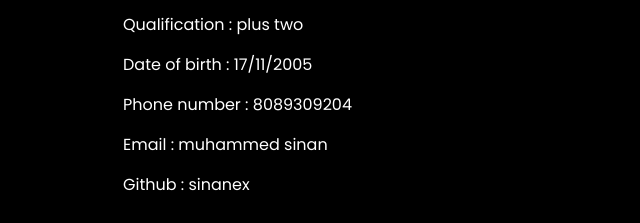
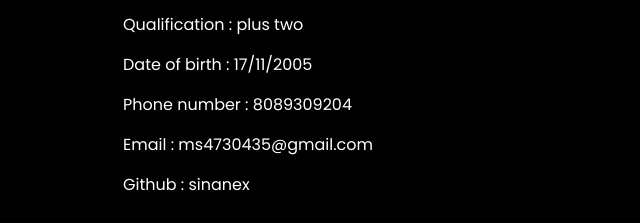
Before and after one commit to sinanex/portfolio, a plain HTML site: page index.html in a window 1280 px wide. Shown: the part 1171-1394 px from the top of the page, 600-1240 px from the left. Drawn offline with nearby package versions, Linux system fonts and the light colour scheme.

Commit message:
email change

```diff
--- a/index.html
+++ b/index.html
@@ -174,7 +174,7 @@
                   <p>Qualification : plus two</p>
                   <p>Date of birth : 17/11/2005</p>
                   <p>Phone number : 8089309204</p>
-                  <p>Email : muhammed sinan</p>
+                  <p>Email : ms4730435@gmail.com</p>
                   <p>Github : sinanex</p>
            </div>
           </div>
```
